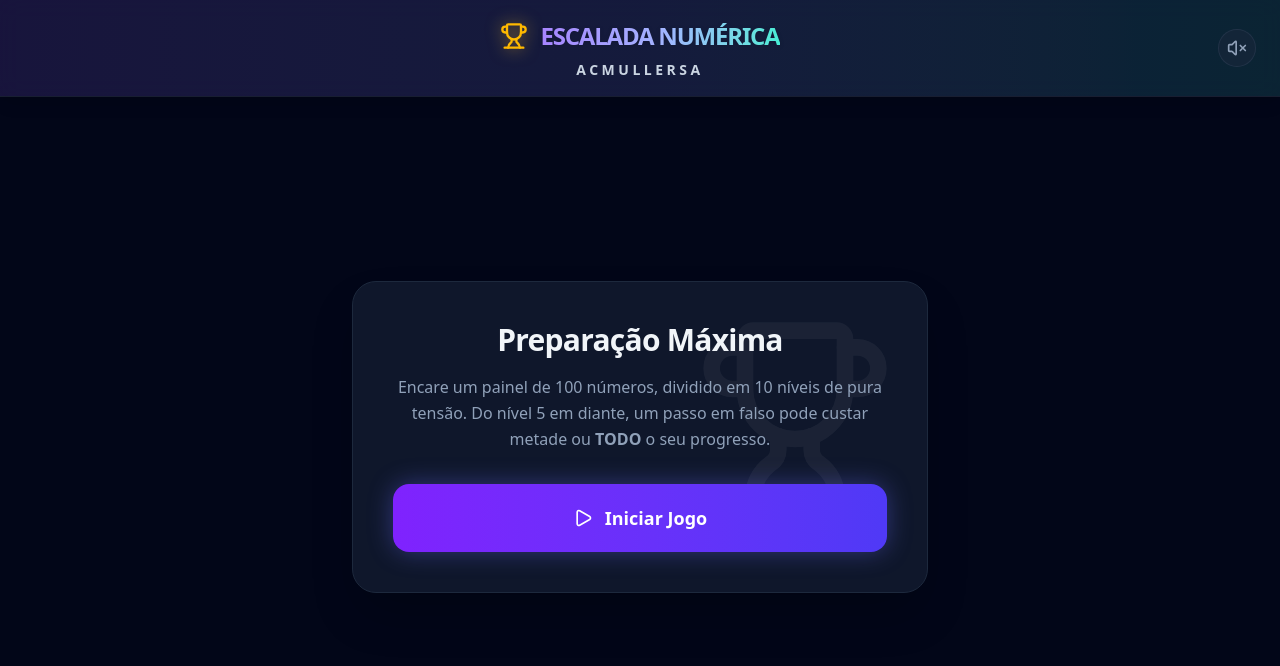
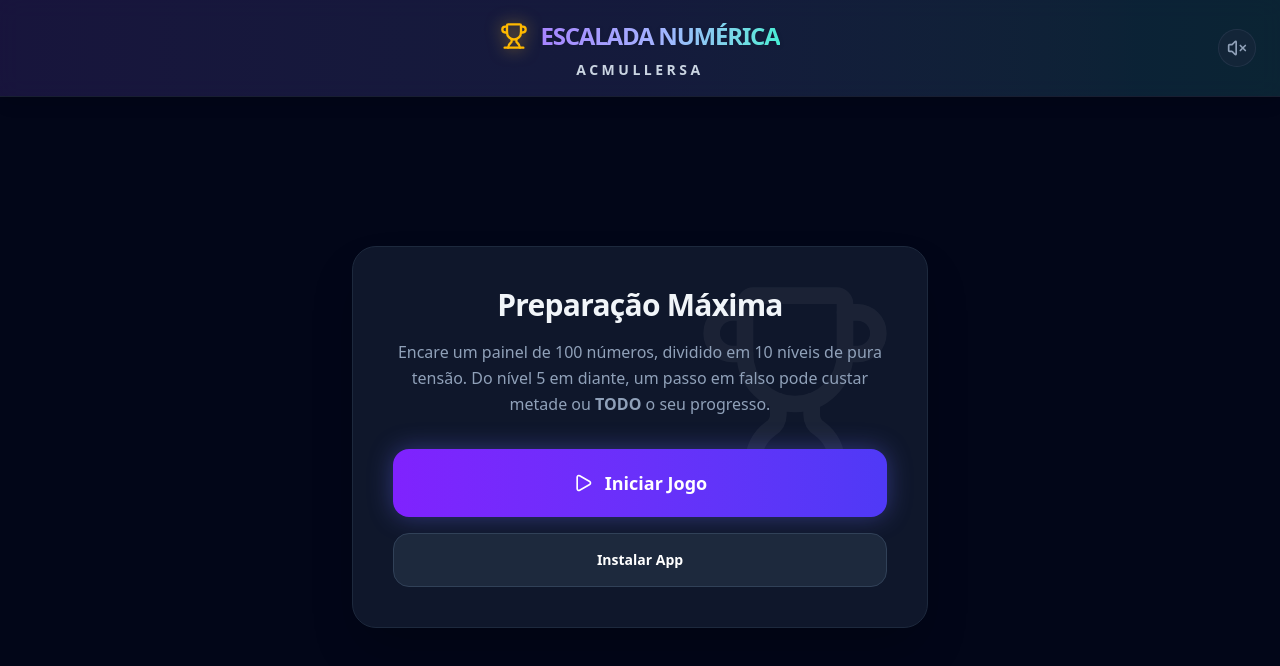
Before and after one commit to acmuller79/Escalada-num-rica, a React (Vite) app: page / in a window 1280 px wide. Shown: the top 666 px of the page. Built offline with nearby package versions, Linux system fonts and the light colour scheme.

Commit message:
feat: enable PWA service worker and improve installation flow
Register the service worker for offline support and replace the conditional install button with a guided manual installation prompt for better cross-platform compatibility.

```diff
--- a/index.html
+++ b/index.html
@@ -18,10 +18,12 @@
     <script type="module" src="/src/main.tsx"></script>
     <script>
       if ('serviceWorker' in navigator) {
-        navigator.serviceWorker.getRegistrations().then(function(registrations) {
-          for(let registration of registrations) {
-            registration.unregister();
-          }
+        window.addEventListener('load', () => {
+          navigator.serviceWorker.register('/sw.js').then(registration => {
+            console.log('SW registered: ', registration);
+          }).catch(registrationError => {
+            console.log('SW registration failed: ', registrationError);
+          });
         });
       }
     </script>
--- a/src/App.tsx
+++ b/src/App.tsx
@@ -23,13 +23,14 @@ export default function App() {
 
     // PWA Install Prompt
     const [deferredPrompt, setDeferredPrompt] = useState<any>(null);
-    const [showInstallBtn, setShowInstallBtn] = useState(false);
+    const [isStandalone, setIsStandalone] = useState(false);
 
     useEffect(() => {
+        setIsStandalone(window.matchMedia('(display-mode: standalone)').matches || (window.navigator as any).standalone);
+
         const handleBeforeInstallPrompt = (e: any) => {
             e.preventDefault();
             setDeferredPrompt(e);
-            setShowInstallBtn(true);
         };
 
         window.addEventListener('beforeinstallprompt', handleBeforeInstallPrompt);
@@ -44,7 +45,8 @@ export default function App() {
                 console.log('User accepted the install prompt');
             }
             setDeferredPrompt(null);
-            setShowInstallBtn(false);
+        } else {
+            alert('Para instalar o App:\n\n📱 No Android (Chrome): Toque nos 3 pontinhos no canto superior e selecione "Adicionar à tela inicial" ou "Instalar aplicativo".\n\n🍏 No iPhone (Safari): Toque no ícone de Compartilhar (quadrado com seta para cima) na parte inferior e selecione "Adicionar à Tela de Início".');
         }
     };
 
@@ -466,7 +468,7 @@ export default function App() {
                                 <Play size={20} /> Iniciar Jogo
                             </button>
 
-                            {showInstallBtn && (
+                            {!isStandalone && (
                                 <button
                                     onClick={handleInstallClick}
                                     className="w-full mt-4 relative z-10 py-4 rounded-2xl text-sm font-bold bg-slate-800 text-white hover:bg-slate-700 transition-all flex items-center justify-center gap-2 border border-slate-700 hover:border-slate-600"
@@ -584,7 +586,7 @@ export default function App() {
                                         <Trophy size={18} className="text-slate-600" />
                                     </div>
 
-                                    {showInstallBtn && (
+                                    {!isStandalone && (
                                         <button
                                             onClick={handleInstallClick}
                                             className="w-full py-3 rounded-xl font-bold bg-indigo-600 text-white hover:bg-indigo-500 transition-all flex justify-center items-center shadow-[0_0_15px_rgba(79,70,229,0.3)] gap-2"
```
Also changed, not shown: public/manifest.json.
